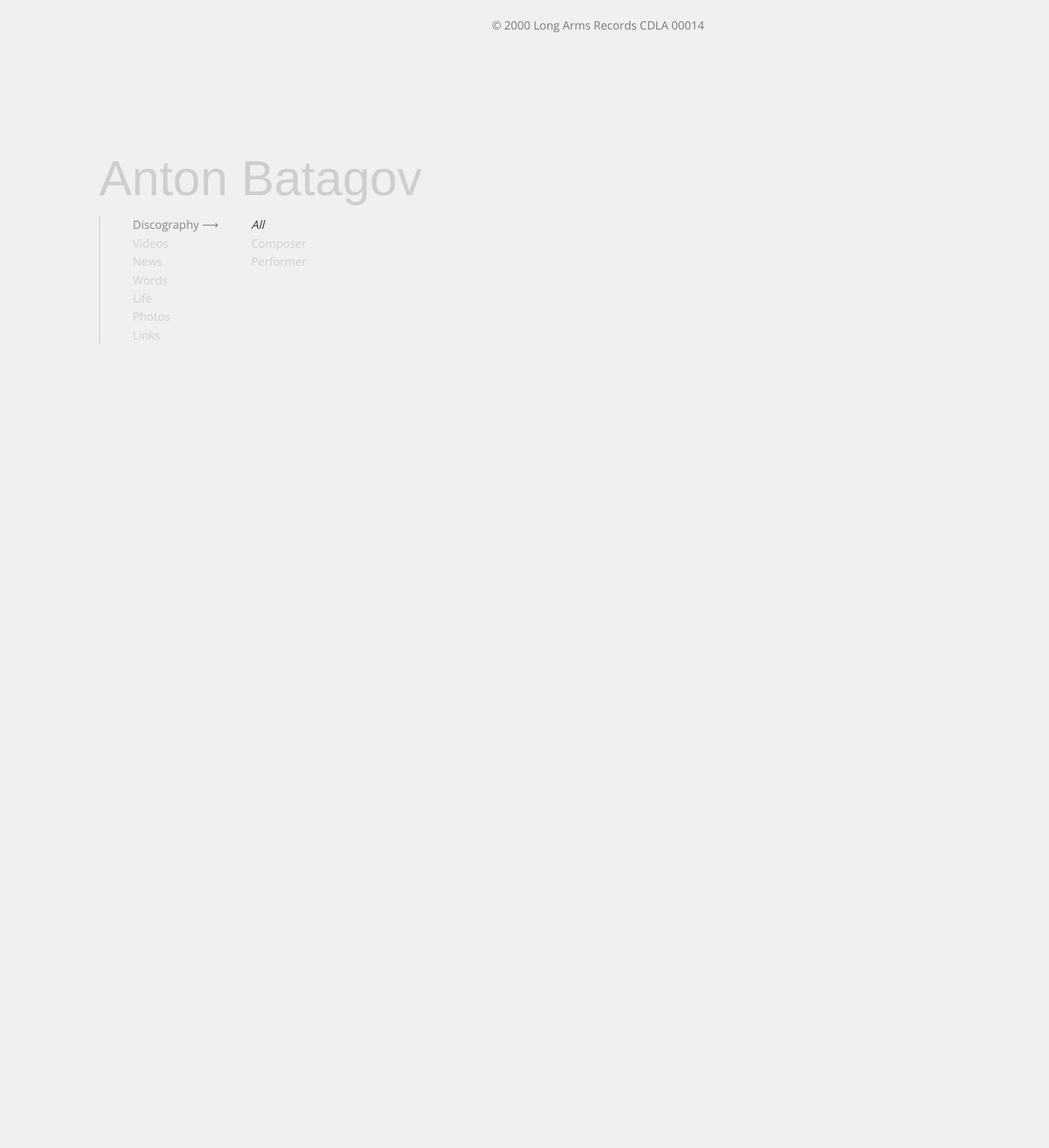
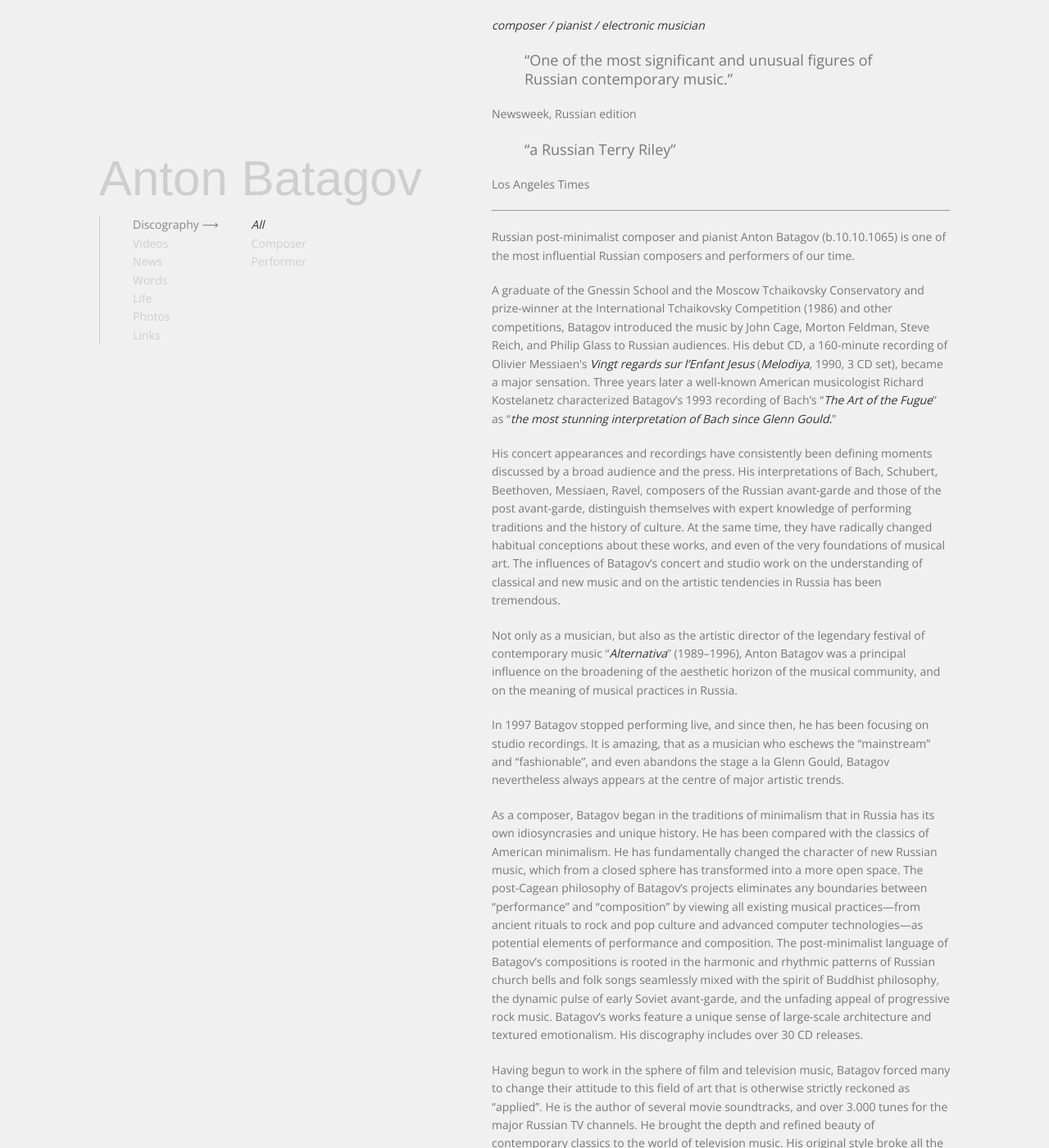
Before and after one commit to Integral/batagov, a Jekyll site: the page built from _posts/static/2014-02-12-life.md, in a window 1280 px wide and 1400 px high. Shown: the whole window at 82% size. Built offline with Jekyll 4.4.1, drawn with Linux system fonts in a browser that asks for light colours; nearby versions of some CDN libraries; some of the changed text lies outside the part shown.

Commit message:
Updated 2014-02-12-life.md

```diff
--- a/_posts/static/2014-02-12-life.md
+++ b/_posts/static/2014-02-12-life.md
@@ -1,9 +1,45 @@
 ---
+published: true
 layout: default
 category: static
-published: true
 title: Sonata
-permalink: "/en/life"
+permalink: /en/life
+lang: en
 ---
 
-© 2000 Long Arms Records CDLA 00014
+_composer / pianist / electronic musician_
+
+> “One of the most significant and unusual figures of Russian contemporary music.”
+
+Newsweek, Russian edition
+
+> "a Russian Terry Riley"
+
+Los Angeles Times
+
+-------------------------------------------------------------------------------------
+Russian post-minimalist composer and pianist Anton Batagov (b.10.10.1065) is one of the most influential Russian composers and performers of our time.
+
+A graduate of the Gnessin School and the Moscow Tchaikovsky Conservatory and prize-winner at the International Tchaikovsky Competition (1986) and other competitions, Batagov introduced the music by John Cage, Morton Feldman, Steve Reich, and Philip Glass to Russian audiences. His debut CD, a 160-minute recording of Olivier Messiaen's _Vingt regards sur l'Enfant Jesus_ (_Melodiya_, 1990, 3 CD set), became a major sensation. Three years later a well-known American musicologist Richard Kostelanetz characterized Batagov's 1993 recording of Bach’s "_The Art of the Fugue_" as "_the most stunning interpretation of Bach since Glenn Gould._"
+
+His concert appearances and recordings have consistently been defining moments discussed by a broad audience and the press. His interpretations of Bach, Schubert, Beethoven, Messiaen, Ravel, composers of the Russian avant-garde and those of the post avant-garde, distinguish themselves with expert knowledge of performing traditions and the history of culture. At the same time, they have radically changed habitual conceptions about these works, and even of the very foundations of musical art. The influences of Batagov's concert and studio work on the understanding of classical and new music and on the artistic tendencies in Russia has been tremendous.
+
+Not only as a musician, but also as the artistic director of the legendary festival of contemporary music “_Alternativa_” (1989–1996), Anton Batagov was a principal influence on the broadening of the aesthetic horizon of the musical community, and on the meaning of musical practices in Russia.
+
+In 1997 Batagov stopped performing live, and since then, he has been focusing on studio recordings. It is amazing, that as a musician who eschews the “mainstream” and “fashionable”, and even abandons the stage a la Glenn Gould, Batagov nevertheless always appears at the centre of major artistic trends.
+
+As a composer, Batagov began in the traditions of minimalism that in Russia has its own idiosyncrasies and unique history. He has been compared with the classics of American minimalism. He has fundamentally changed the character of new Russian music, which from a closed sphere has transformed into a more open space. The post-Cagean philosophy of Batagov's projects eliminates any boundaries between "performance" and "composition" by viewing all existing musical practices—from ancient rituals to rock and pop culture and advanced computer technologies—as potential elements of performance and composition. The post-minimalist language of Batagov’s compositions is rooted in the harmonic and rhythmic patterns of Russian church bells and folk songs seamlessly mixed with the spirit of Buddhist philosophy, the dynamic pulse of early Soviet avant-garde, and the unfading appeal of progressive rock music. Batagov's works feature a unique sense of large-scale architecture and textured emotionalism. His discography includes over 30 CD releases.
+
+Having begun to work in the sphere of film and television music, Batagov forced many to change their attitude to this field of art that is otherwise strictly reckoned as “applied”. He is the author of several movie soundtracks, and over 3.000 tunes for the major Russian TV channels. He brought the depth and refined beauty of contemporary classics to the world of television music. His original style broke all the notions of what a TV music should sound like. It is enough to hear three seconds of his music to unmistakingly identify its author. He has composed a huge number of works but he never repeats himself. Every new composition has a unique melody and a unique atmosphere. Consciously or unconsciously, many other composers have been attempting to imitate his style.
+
+Most of his works written since the late 1990's have been deeply influenced by Buddhist philosophy and practice. He has composed a number of major works based on a keystone Buddhist texts chanted by Tibetan lamas as well as several large-scale instrumental compositions inspired by Buddhist teachings.
+
+Since the early 2000s, Anton Batagov has been seen not only as a successor of the post-minimalist tradition, but as a one-of-a-kind composer / musician / thinker. His multifaceted work and spiritual experience are unique. His views and principles are as unorthodox as they are clear and convincing.
+
+In 2009 Anton Batagov received the prestigious national Steppenwolf Award in the Best Music category. In 2009, after twelve years of seclusion, Batagov returned to live performances.
+
+_Batagov shakes up our notion of what a solo piano recital can sound like.
+The Gathering Note (Seattle, 2009)_
+
+_Anton Batagov has restored the social significance of music
+(Vedomosti, Moscow, 2013)_
```
